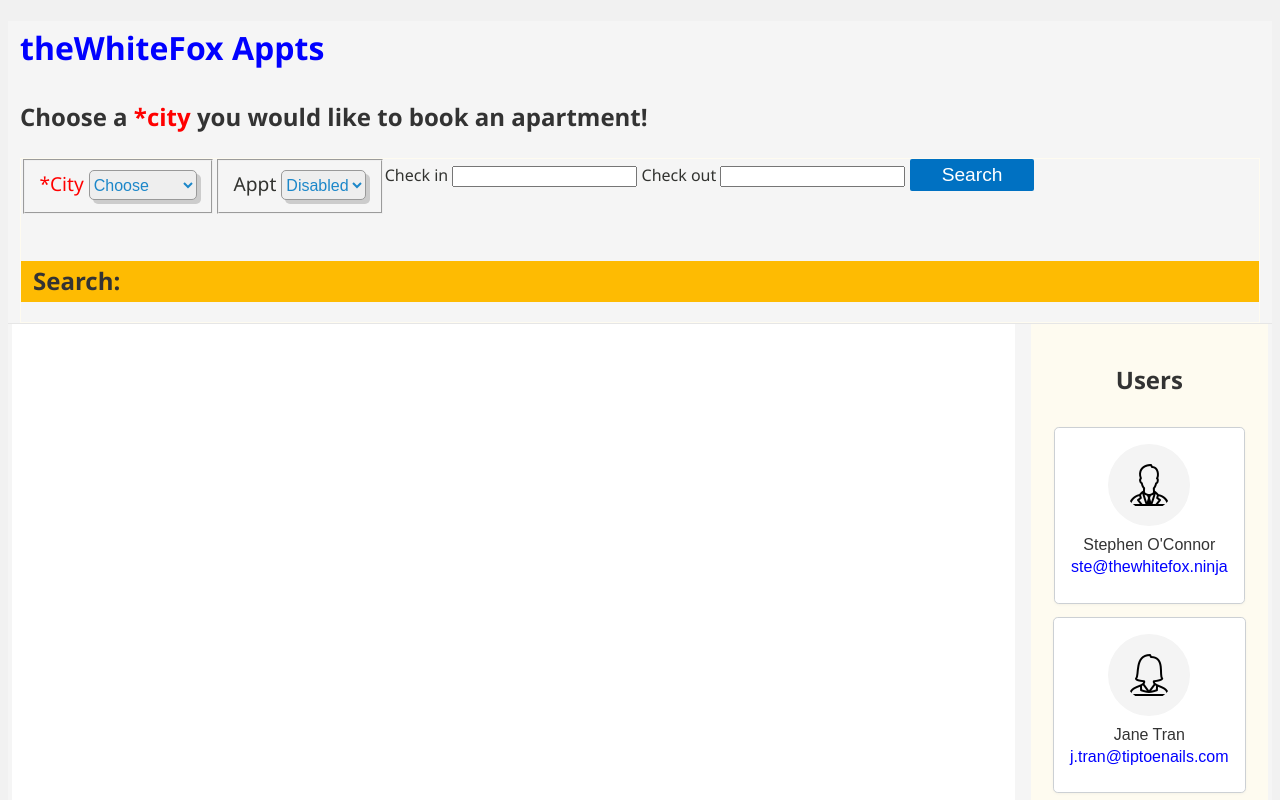
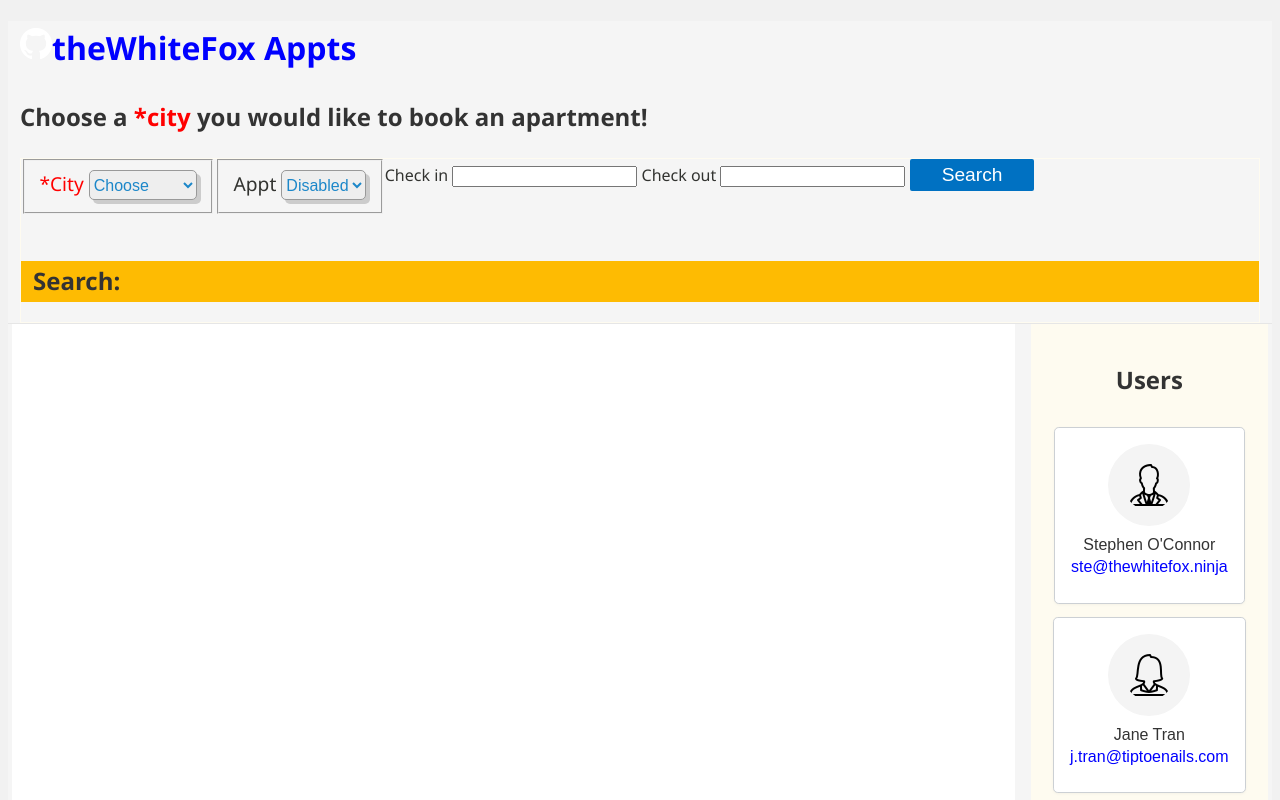
Before and after one commit to theWhiteFox/search-appts, a plain HTML site: page index.html in a window 1280 px wide. Shown: the top 800 px of the page. Drawn offline with Linux system fonts and the light colour scheme.

Commit message:
Update index.html

```diff
--- a/index.html
+++ b/index.html
@@ -10,7 +10,7 @@
 
     <body>
         <header>
-            <h1> <a href="/">theWhiteFox Appts</a></h1>
+            <h1><img src="./img/GitHub-Mark-Light-32px.png" alt="GitHub theWhiteFox" class="footer-logo"><a href="/">theWhiteFox Appts</a></h1>
             <h2>Choose a <span class="required">*city</span> you would like to book an apartment!</h2>
             <span class="search-box">
                 <div class="search-form">
```
